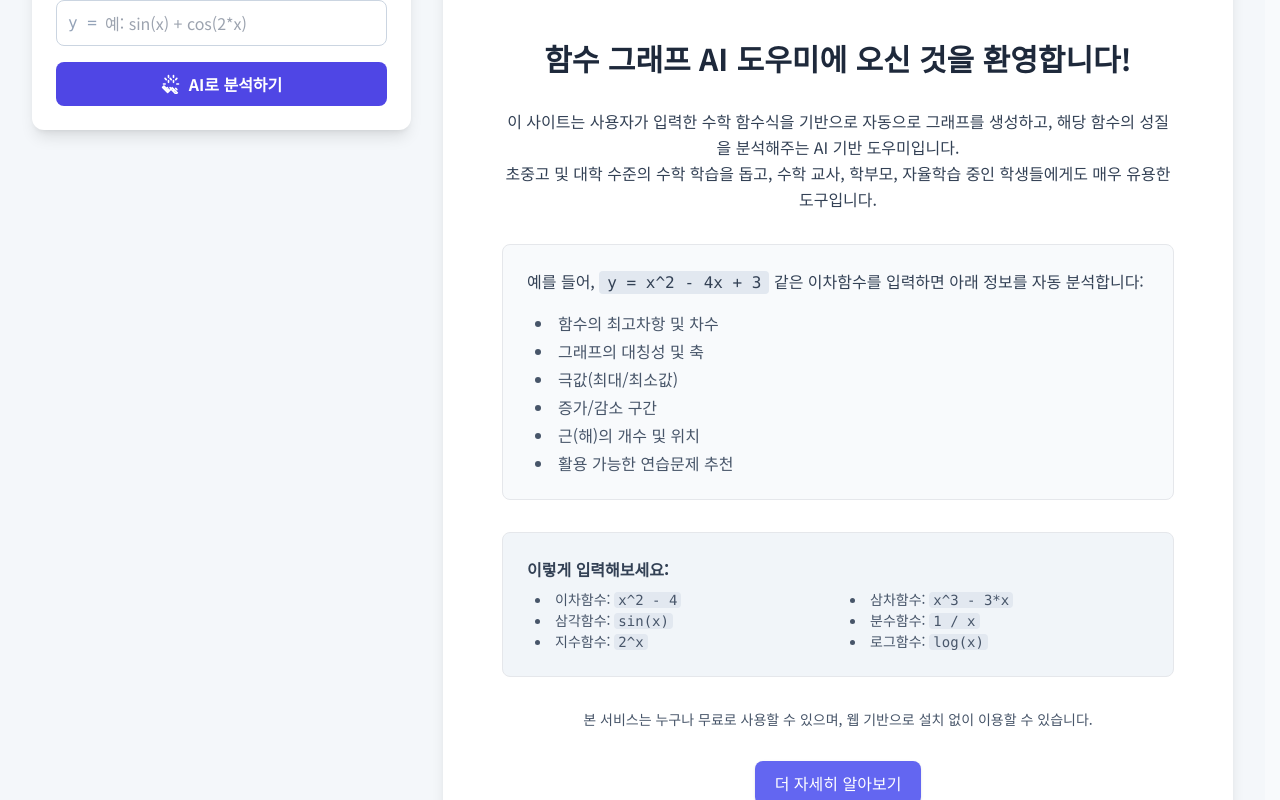
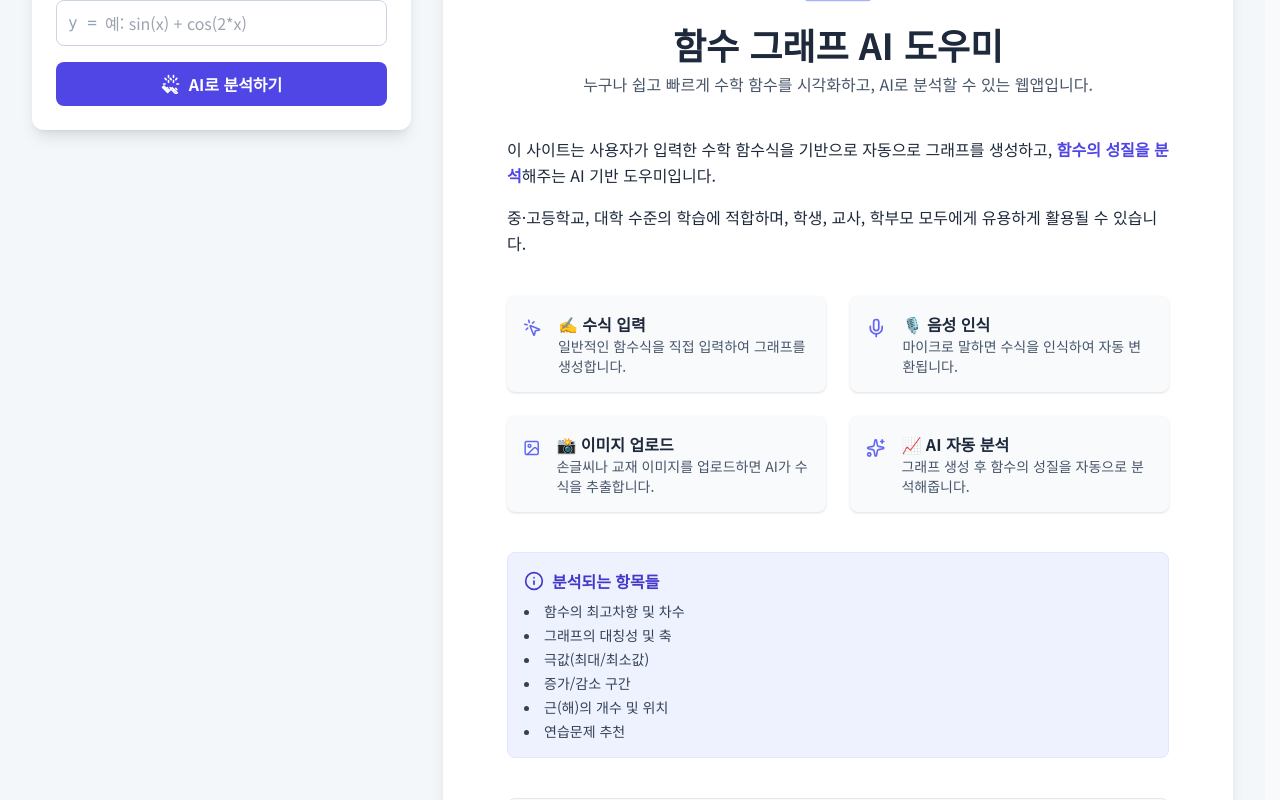
Before and after one commit to kkoshil/function-graph-ai-helper, a React (Vite) app: page / in a window 1280 px wide. Shown: the part 280-1080 px from the top of the page. Built offline with nearby package versions, Linux system fonts and the light colour scheme; no server answers.

Commit message:
Modify Welcome.tsx

```diff
--- a/src/components/Welcome.tsx
+++ b/src/components/Welcome.tsx
@@ -1,58 +1,98 @@
 import React from 'react';
 import { ChartIcon } from './icons';
+import { Brain, MousePointerClick, Image, Mic, Sparkles, Info } from 'lucide-react';
 
 export const Welcome: React.FC = () => {
   return (
-    <div className="bg-white rounded-xl shadow-lg p-8 md:p-12 flex flex-col items-center justify-center space-y-8 text-left">
-      <ChartIcon className="w-24 h-24 text-indigo-300 mx-auto" />
+    <div className="bg-white rounded-xl shadow-lg p-8 sm:p-12 lg:p-16 flex flex-col space-y-10 text-slate-800">
+      {/* 로고 및 제목 */}
+      <div className="text-center">
+        <ChartIcon className="w-20 h-20 text-indigo-300 mx-auto mb-4" />
+        <h1 className="text-3xl sm:text-4xl font-bold mb-2">함수 그래프 AI 도우미</h1>
+        <p className="text-slate-600 text-sm sm:text-base">
+          누구나 쉽고 빠르게 수학 함수를 시각화하고, AI로 분석할 수 있는 웹앱입니다.
+        </p>
+      </div>
 
-      <h2 className="text-2xl sm:text-3xl font-bold text-slate-800 text-center">
-        함수 그래프 AI 도우미에 오신 것을 환영합니다!
-      </h2>
+      {/* 주요 설명 */}
+      <div className="space-y-4 text-base leading-relaxed">
+        <p>
+          이 사이트는 사용자가 입력한 수학 함수식을 기반으로 자동으로 그래프를 생성하고,
+          <strong className="text-indigo-600"> 함수의 성질을 분석</strong>해주는 AI 기반 도우미입니다.
+        </p>
+        <p>
+          중·고등학교, 대학 수준의 학습에 적합하며, 학생, 교사, 학부모 모두에게 유용하게 활용될 수 있습니다.
+        </p>
+      </div>
 
-      <p className="text-slate-700 leading-relaxed text-base text-center max-w-2xl">
-        이 사이트는 사용자가 입력한 수학 함수식을 기반으로 자동으로 그래프를 생성하고, 해당 함수의 성질을 분석해주는 AI 기반 도우미입니다.
-        <br />
-        초중고 및 대학 수준의 수학 학습을 돕고, 수학 교사, 학부모, 자율학습 중인 학생들에게도 매우 유용한 도구입니다.
-      </p>
+      {/* 기능 요약 카드 */}
+      <div className="grid sm:grid-cols-2 gap-6">
+        <div className="bg-slate-50 p-4 rounded-lg shadow flex items-start space-x-4">
+          <MousePointerClick className="w-6 h-6 text-indigo-500 mt-1" />
+          <div>
+            <h3 className="font-semibold text-slate-800">✍️ 수식 입력</h3>
+            <p className="text-sm text-slate-600">일반적인 함수식을 직접 입력하여 그래프를 생성합니다.</p>
+          </div>
+        </div>
+        <div className="bg-slate-50 p-4 rounded-lg shadow flex items-start space-x-4">
+          <Mic className="w-6 h-6 text-indigo-500 mt-1" />
+          <div>
+            <h3 className="font-semibold text-slate-800">🎙️ 음성 인식</h3>
+            <p className="text-sm text-slate-600">마이크로 말하면 수식을 인식하여 자동 변환됩니다.</p>
+          </div>
+        </div>
+        <div className="bg-slate-50 p-4 rounded-lg shadow flex items-start space-x-4">
+          <Image className="w-6 h-6 text-indigo-500 mt-1" />
+          <div>
+            <h3 className="font-semibold text-slate-800">📸 이미지 업로드</h3>
+            <p className="text-sm text-slate-600">손글씨나 교재 이미지를 업로드하면 AI가 수식을 추출합니다.</p>
+          </div>
+        </div>
+        <div className="bg-slate-50 p-4 rounded-lg shadow flex items-start space-x-4">
+          <Sparkles className="w-6 h-6 text-indigo-500 mt-1" />
+          <div>
+            <h3 className="font-semibold text-slate-800">📈 AI 자동 분석</h3>
+            <p className="text-sm text-slate-600">그래프 생성 후 함수의 성질을 자동으로 분석해줍니다.</p>
+          </div>
+        </div>
+      </div>
 
-      <div className="bg-slate-50 border rounded-lg p-6 w-full max-w-2xl">
-        <p className="text-slate-700 mb-4">
-          예를 들어, <code className="bg-slate-200 px-2 py-0.5 rounded font-mono">y = x^2 - 4x + 3</code> 같은 이차함수를 입력하면
-          아래 정보를 자동 분석합니다:
-        </p>
-        <ul className="list-disc list-inside text-slate-600 space-y-1 pl-2">
+      {/* 분석 기능 리스트 */}
+      <div className="bg-indigo-50 p-4 rounded-lg border border-indigo-100">
+        <h4 className="font-semibold text-indigo-700 mb-2 flex items-center">
+          <Info className="w-5 h-5 mr-2" />
+          분석되는 항목들
+        </h4>
+        <ul className="list-disc list-inside text-sm text-slate-700 space-y-1">
           <li>함수의 최고차항 및 차수</li>
           <li>그래프의 대칭성 및 축</li>
           <li>극값(최대/최소값)</li>
           <li>증가/감소 구간</li>
           <li>근(해)의 개수 및 위치</li>
-          <li>활용 가능한 연습문제 추천</li>
+          <li>연습문제 추천</li>
         </ul>
       </div>
 
-      <div className="bg-slate-100 border rounded-lg p-6 w-full max-w-2xl">
-        <h4 className="font-semibold text-slate-700 mb-2">이렇게 입력해보세요:</h4>
-        <ul className="grid sm:grid-cols-2 gap-x-4 list-disc list-inside text-slate-600 text-sm pl-2">
-          <li>이차함수: <code className="bg-slate-200 px-1 rounded">x^2 - 4</code></li>
-          <li>삼차함수: <code className="bg-slate-200 px-1 rounded">x^3 - 3*x</code></li>
-          <li>삼각함수: <code className="bg-slate-200 px-1 rounded">sin(x)</code></li>
-          <li>분수함수: <code className="bg-slate-200 px-1 rounded">1 / x</code></li>
-          <li>지수함수: <code className="bg-slate-200 px-1 rounded">2^x</code></li>
-          <li>로그함수: <code className="bg-slate-200 px-1 rounded">log(x)</code></li>
-        </ul>
+      {/* 입력 예시 */}
+      <div className="bg-slate-50 border rounded-lg p-4 text-sm space-y-2">
+        <h4 className="font-semibold text-slate-700">이렇게 입력해보세요:</h4>
+        <div className="grid grid-cols-1 sm:grid-cols-2 gap-x-4">
+          <p>이차함수: <code className="bg-slate-200 px-1 rounded">x^2 - 4</code></p>
+          <p>삼차함수: <code className="bg-slate-200 px-1 rounded">x^3 - 3*x</code></p>
+          <p>삼각함수: <code className="bg-slate-200 px-1 rounded">sin(x)</code></p>
+          <p>분수함수: <code className="bg-slate-200 px-1 rounded">1 / x</code></p>
+          <p>지수함수: <code className="bg-slate-200 px-1 rounded">2^x</code></p>
+          <p>로그함수: <code className="bg-slate-200 px-1 rounded">log(x)</code></p>
+        </div>
       </div>
 
-      <p className="text-slate-600 mt-4 text-sm text-center max-w-2xl">
-        본 서비스는 누구나 무료로 사용할 수 있으며, 웹 기반으로 설치 없이 이용할 수 있습니다.
-      </p>
-
-      <div className="text-center mt-4">
+      {/* CTA 버튼 */}
+      <div className="text-center mt-6">
         <a
           href="/about"
-          className="inline-block px-5 py-2.5 bg-indigo-500 text-white font-medium rounded-lg shadow hover:bg-indigo-600 transition"
+          className="inline-block px-5 py-2 bg-indigo-500 text-white rounded hover:bg-indigo-600 transition"
         >
-          더 자세히 알아보기
+          더 자세히 알아보기 →
         </a>
       </div>
     </div>
```
